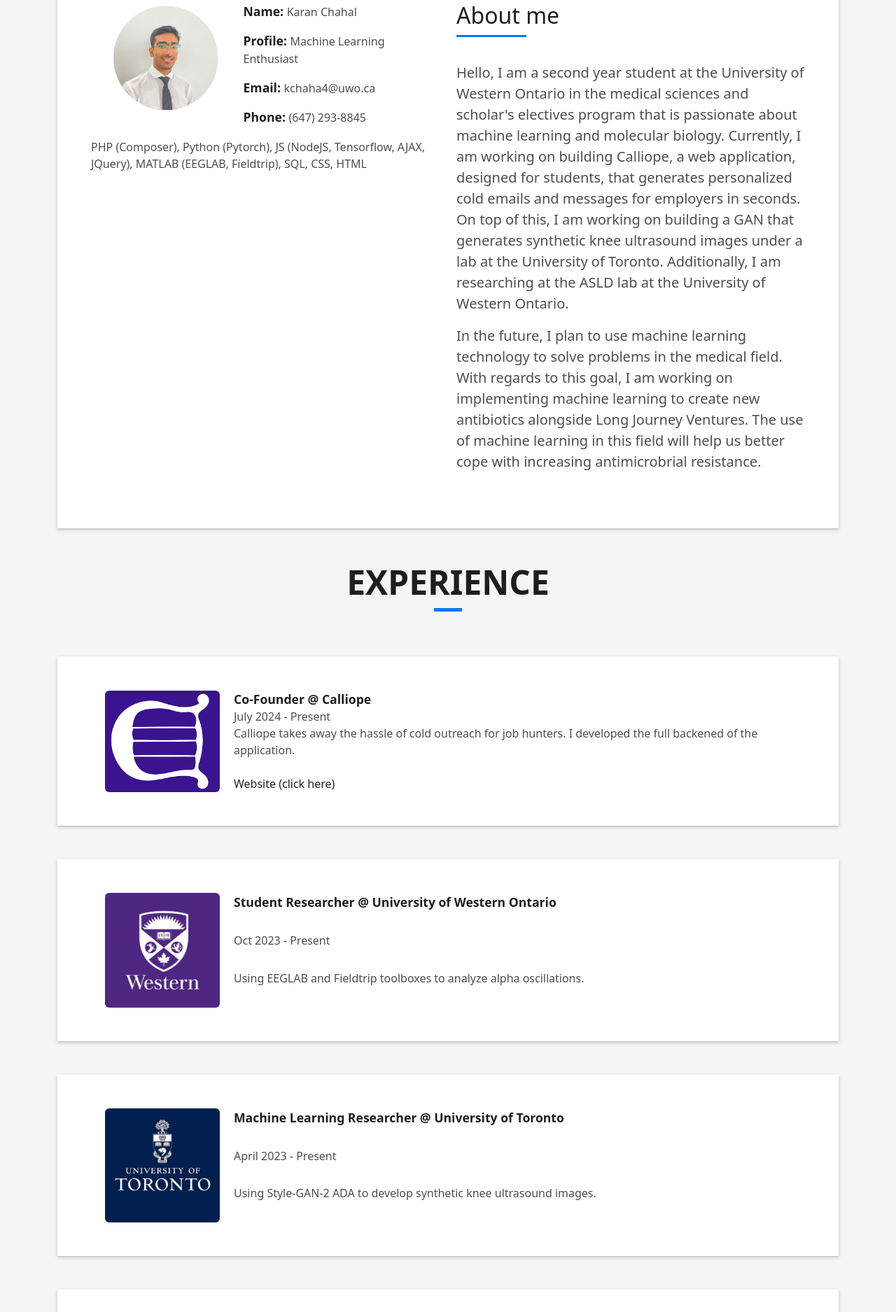
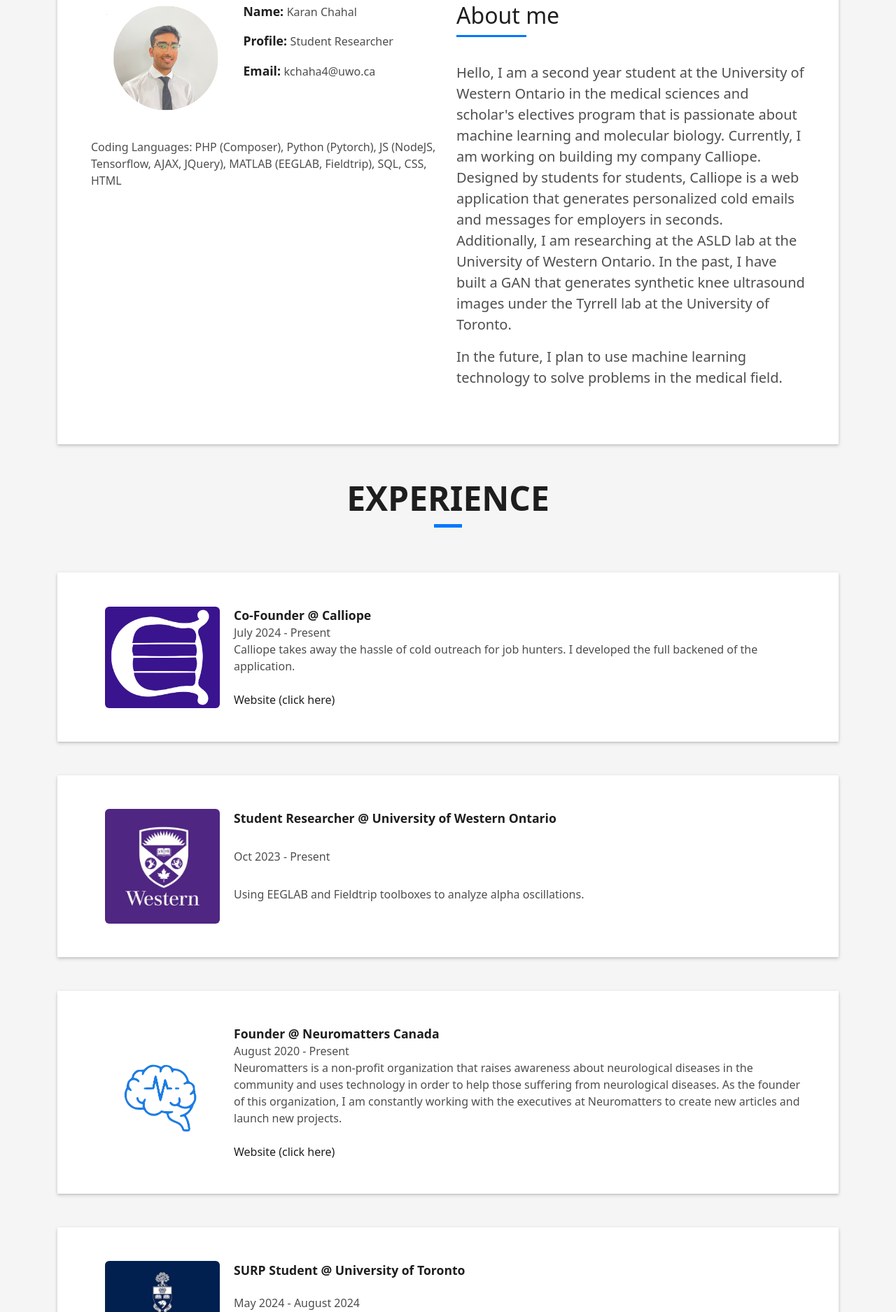
Before and after one commit to karanchahal05/karanchahal, a plain HTML site: page index.html in a window 1280 px wide. Shown: the part 925-2800 px from the top of the page at 70% size. Drawn offline with Linux system fonts and the light colour scheme.

Commit message:
updates 2025 may

```diff
--- a/index.html
+++ b/index.html
@@ -62,7 +62,7 @@
         <div class="container">
           <!--<p class="display-6 color-d">Hello, world!</p>-->
           <h1 class="hero-title mb-4">I am Karan Chahal</h1>
-          <p class="hero-subtitle"><span class="typed" data-typed-items="Developer, Machine Learning Enthusiast, Molecular Biology Enthusiast, Entrepeneur"></span></p>
+          <p class="hero-subtitle"><span class="typed" data-typed-items="Researcher, Entrepeneur"></span></p>
           <!-- <p class="pt-3"><a class="btn btn-primary btn js-scroll px-4" href="#about" role="button">Learn More</a></p> -->
         </div>
       </div>
@@ -88,15 +88,14 @@
                     <div class="col-sm-6 col-md-7">
                       <div class="about-info">
                         <p><span class="title-s">Name: </span> <span>Karan Chahal</span></p>
-                        <p><span class="title-s">Profile: </span> <span>Machine Learning Enthusiast</span></p>
+                        <p><span class="title-s">Profile: </span> <span>Student Researcher</span></p>
                         <p><span class="title-s">Email: </span> <span>kchaha4@uwo.ca</span></p>
-                        <p><span class="title-s">Phone: </span> <span>(647) 293-8845</span></p>
                       </div>
                     </div>
                   </div>
                   <div class="skill-mf">
 
-                    PHP (Composer), Python (Pytorch), JS (NodeJS, Tensorflow, AJAX, JQuery), MATLAB (EEGLAB, Fieldtrip), SQL, CSS, HTML
+                    Coding Languages: PHP (Composer), Python (Pytorch), JS (NodeJS, Tensorflow, AJAX, JQuery), MATLAB (EEGLAB, Fieldtrip), SQL, CSS, HTML
                   </div>
                 </div>
                 <div class="col-md-6">
@@ -107,10 +106,10 @@
                       </h5>
                     </div>
                     <p class="lead">
-                      Hello, I am a second year student at the University of Western Ontario in the medical sciences and scholar's electives program that is passionate about machine learning and molecular biology. Currently, I am working on building Calliope, a web application, designed for students, that generates personalized cold emails and messages for employers in seconds. On top of this, I am working on building a GAN that generates synthetic knee ultrasound images under a lab at the University of Toronto. Additionally, I am researching at the ASLD lab at the University of Western Ontario.
+                      Hello, I am a second year student at the University of Western Ontario in the medical sciences and scholar's electives program that is passionate about machine learning and molecular biology. Currently, I am working on building my company Calliope. Designed by students for students, Calliope is a web application that generates personalized cold emails and messages for employers in seconds. Additionally, I am researching at the ASLD lab at the University of Western Ontario. In the past, I have built a GAN that generates synthetic knee ultrasound images under the Tyrrell lab at the University of Toronto.
                     </p>
                     <p class="lead">
-                      In the future, I plan to use machine learning technology to solve problems in the medical field. With regards to this goal, I am working on implementing machine learning to create new antibiotics alongside Long Journey Ventures. The use of machine learning in this field will help us better cope with increasing antimicrobrial resistance.
+                      In the future, I plan to use machine learning technology to solve problems in the medical field.
                     </p>
                   </div>
                 </div>
@@ -171,17 +170,17 @@
         </div>
       </div>
 
-
       <div class="container">
         <div class="row">
           <div class="col-sm-12">
             <div class="box-shadow-full">
               <div class="grid-experience">
-                <img src="assets/img/universityoftoronto.jpg" class="img-full rounded b-shadow-a center">
+                <img src="assets/img/logob.png" class="img-full rounded b-shadow-a center">
                 <div class="grid">
-                  <div class="title-s">Machine Learning Researcher @ University of Toronto</div>
-                  <div class="subtitle-a">April 2023 - Present</div>
-                  <div> Using Style-GAN-2 ADA to develop synthetic knee ultrasound images. </div>
+                  <div class="title-s">Founder @ Neuromatters Canada</div>
+                  <div class="subtitle-a">August 2020 - Present</div>
+                  <div>Neuromatters is a non-profit organization that raises awareness about neurological diseases in the community and uses technology in order to help those suffering from neurological diseases. As the founder of this organization, I am constantly working with the executives at Neuromatters to create new articles and launch new projects.</div>
+                  <br><a href="https://neuromatters.ca/"><div>Website (click here)</div></a>
                 </div>
               </div>
             </div>
@@ -194,12 +193,11 @@
           <div class="col-sm-12">
             <div class="box-shadow-full">
               <div class="grid-experience">
-                <img src="assets/img/logob.png" class="img-full rounded b-shadow-a center">
+                <img src="assets/img/universityoftoronto.jpg" class="img-full rounded b-shadow-a center">
                 <div class="grid">
-                  <div class="title-s">Founder @ Neuromatters Canada</div>
-                  <div class="subtitle-a">August 2020 - Paused</div>
-                  <div>Neuromatters is a non-profit organization that raises awareness about neurological diseases in the community and uses technology in order to help those suffering from neurological diseases. As the founder of this organization, I am constantly working with the executives at Neuromatters to create new articles and launch new projects.</div>
-                  <br><a href="https://neuromatters.ca/"><div>Website (click here)</div></a>
+                  <div class="title-s">SURP Student @ University of Toronto</div>
+                  <div class="subtitle-a">May 2024 - August 2024</div>
+                  <div> Used Style-GAN-2 ADA to develop synthetic knee ultrasound images which were then used to improve the specificity of a classifier. </div>
                 </div>
               </div>
             </div>
@@ -215,7 +213,7 @@
                 <img src="assets/img/logo.png" class="img-full rounded b-shadow-a center">
                 <div class="grid">
                   <div class="title-s">Owner @The K Tutoring</div>
-                  <div class="subtitle-a">August 2020 - Present</div>
+                  <div class="subtitle-a">August 2020 - August 2024</div>
                   <div>The K Tutoring is my sole-proprietorship through which I provide tutoring services to students across the Greater Toronto Area (GTA). By running this business, I have been able to better my knowledge in academic subjects like mathematics, science, French, English, programming etc.. In addition, through The K Tutoring, I have helped many students improve their grades so that they can achieve their career goals.</div>
                   <br><a href="https://thektutoring.com/"><div>Website (click here)</div></a>
                 </div>
```
Also changed, not shown: 1 other file.
